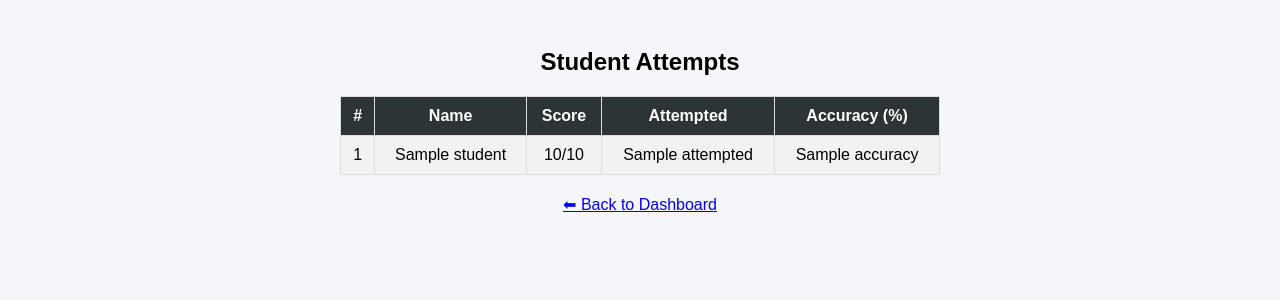
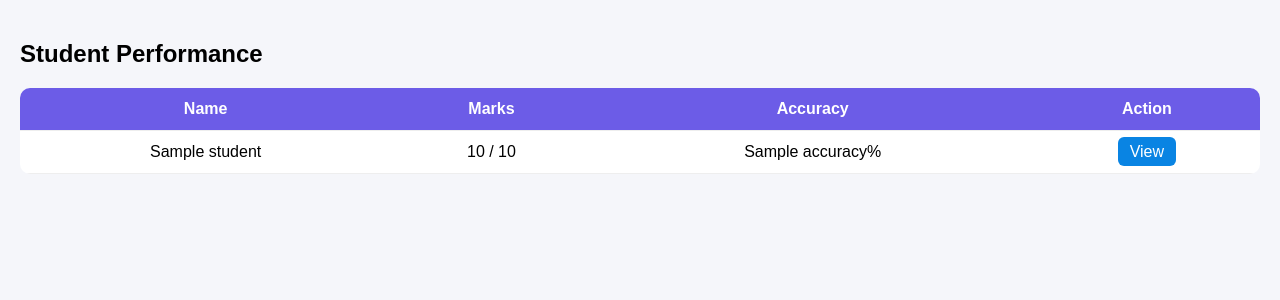
Before and after one commit to manojnehra1801-beep/Online-mock-platform, a Flask app: template templates/admin_students.html in a window 1280 px wide. Shown: the top 300 px of the page. Run offline with Flask 3, Linux system fonts and the light colour scheme; the template is opened without the code that fills it: most values are stand-ins (such as "Sample title", 1, 10 or a date in 2020).

Commit message:
Update admin_students.html

```diff
--- a/templates/admin_students.html
+++ b/templates/admin_students.html
@@ -2,75 +2,59 @@
 <html>
 <head>
 <meta name="viewport" content="width=device-width, initial-scale=1.0">
-<title>Student List</title>
-
+<title>Student Performance</title>
 <style>
-body{
-    font-family: Arial;
-    background:#f5f6fa;
-    padding:20px;
-}
-h2{
-    text-align:center;
-}
+body{font-family:Arial;background:#f5f6fa;margin:0;padding:20px;}
 table{
   width:100%;
-    max-width:600px;
-    margin:auto;
   border-collapse:collapse;
   background:#fff;
+  border-radius:10px;
+  overflow:hidden;
 }
 th, td{
-    padding:10px;
-    border:1px solid #ddd;
+  padding:12px;
+  border-bottom:1px solid #eee;
   text-align:center;
 }
 th{
-    background:#2d3436;
+  background:#6c5ce7;
   color:#fff;
 }
-tr:nth-child(even){
-    background:#f2f2f2;
-}
-.back{
-    display:block;
-    text-align:center;
-    margin-top:20px;
+a{
+  padding:6px 12px;
+  background:#0984e3;
+  color:#fff;
+  text-decoration:none;
+  border-radius:6px;
 }
 </style>
 </head>
 
 <body>
 
-<h2>Student Attempts</h2>
+<h2>Student Performance</h2>
 
 <table>
 <tr>
-    <th>#</th>
   <th>Name</th>
-    <th>Score</th>
-    <th>Attempted</th>
-    <th>Accuracy (%)</th>
+  <th>Marks</th>
+  <th>Accuracy</th>
+  <th>Action</th>
 </tr>
 
 {% for s in students %}
 <tr>
-    <td>{{ loop.index }}</td>
   <td>{{ s.name }}</td>
-    <td>{{ s.score }}/{{ s.total }}</td>
-    <td>{{ s.attempted }}</td>
-    <td>{{ s.accuracy }}</td>
+  <td>{{ s.score }} / {{ s.total }}</td>
+  <td>{{ s.accuracy }}%</td>
+  <td>
+    <a href="/admin/student/{{ loop.index0 }}">View</a>
+  </td>
 </tr>
 {% endfor %}
 
-{% if students|length == 0 %}
-<tr>
-    <td colspan="5">No students attempted yet</td>
-</tr>
-{% endif %}
 </table>
-
-<a class="back" href="/admin/dashboard">⬅ Back to Dashboard</a>
 
 </body>
 </html>
```
Lines whose indentation alone changed are shown as unchanged.
